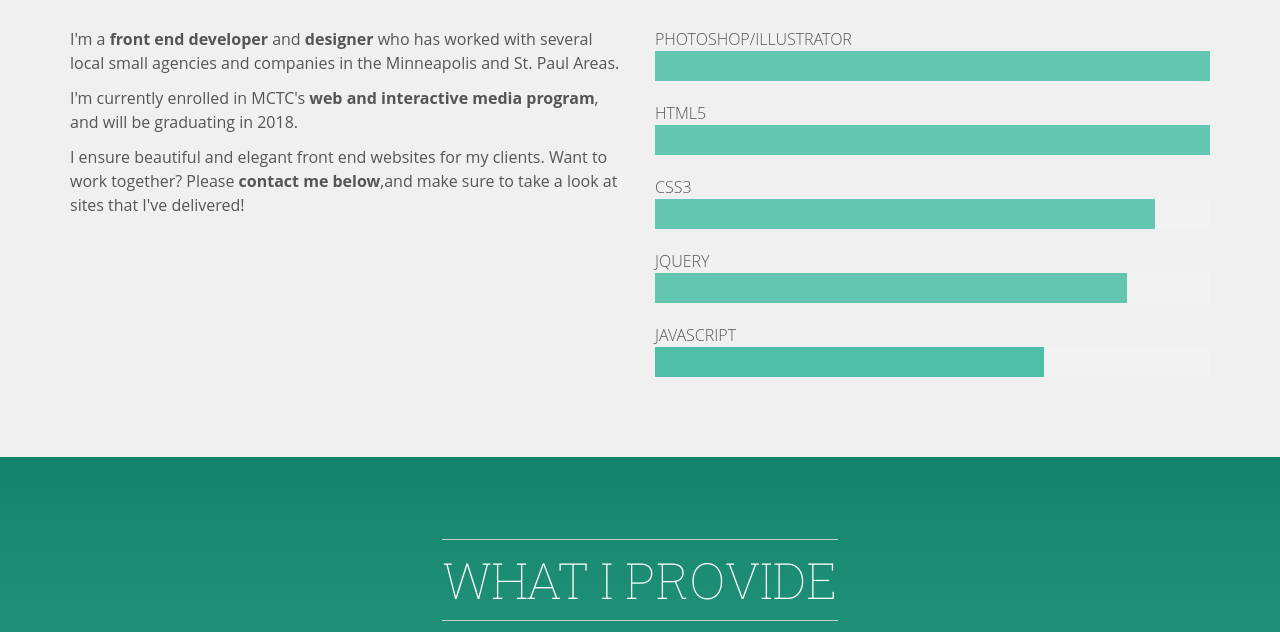
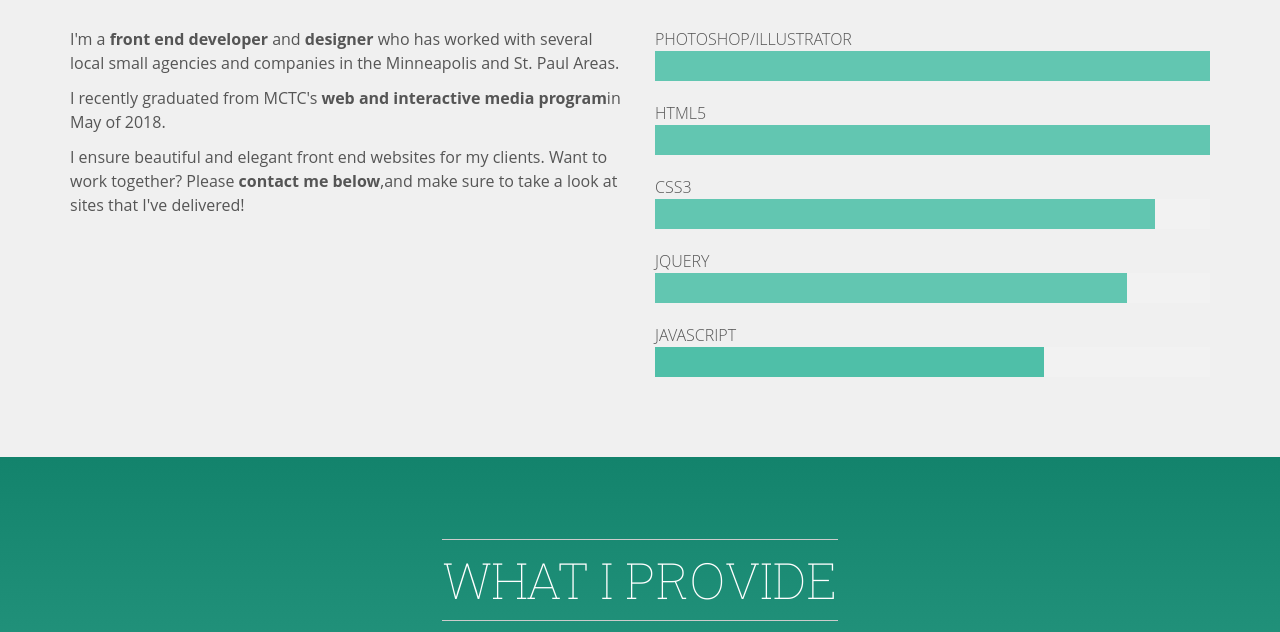
Before and after one commit to Samisnow/samisnow1.github.io, a plain HTML site: page index.html in a window 1280 px wide. Shown: the part 1360-1992 px from the top of the page. Drawn offline with Linux system fonts and the light colour scheme.

Commit message:
changed grad date

```diff
--- a/index.html
+++ b/index.html
@@ -147,7 +147,7 @@ _________________________________________________________ -->
 
                                 <p>I'm a <strong>front end developer</strong> and <strong>designer</strong> who has worked with several local small agencies and companies in the Minneapolis and St. Paul Areas.</p>
 
-                                <p>I'm currently enrolled in MCTC's <strong>web and interactive media program</strong>, and will be graduating in 2018.</p>
+                                <p>I recently graduated from MCTC's <strong>web and interactive media program</strong>in May of 2018.</p>
 
                                 <p>I ensure beautiful and elegant front end websites for my clients. Want to work together? Please <strong>contact me below</strong>,and make sure to take a look at sites that I've delivered!</p>
 
```
